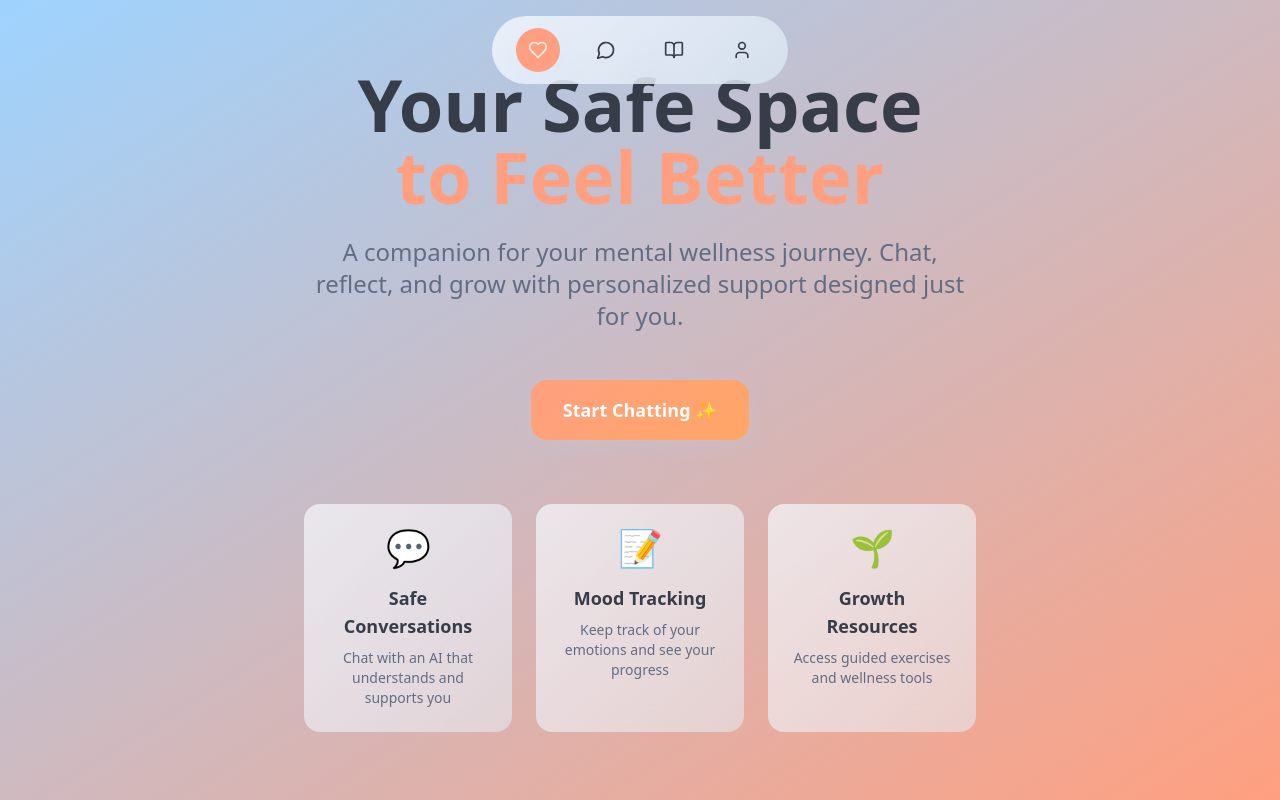
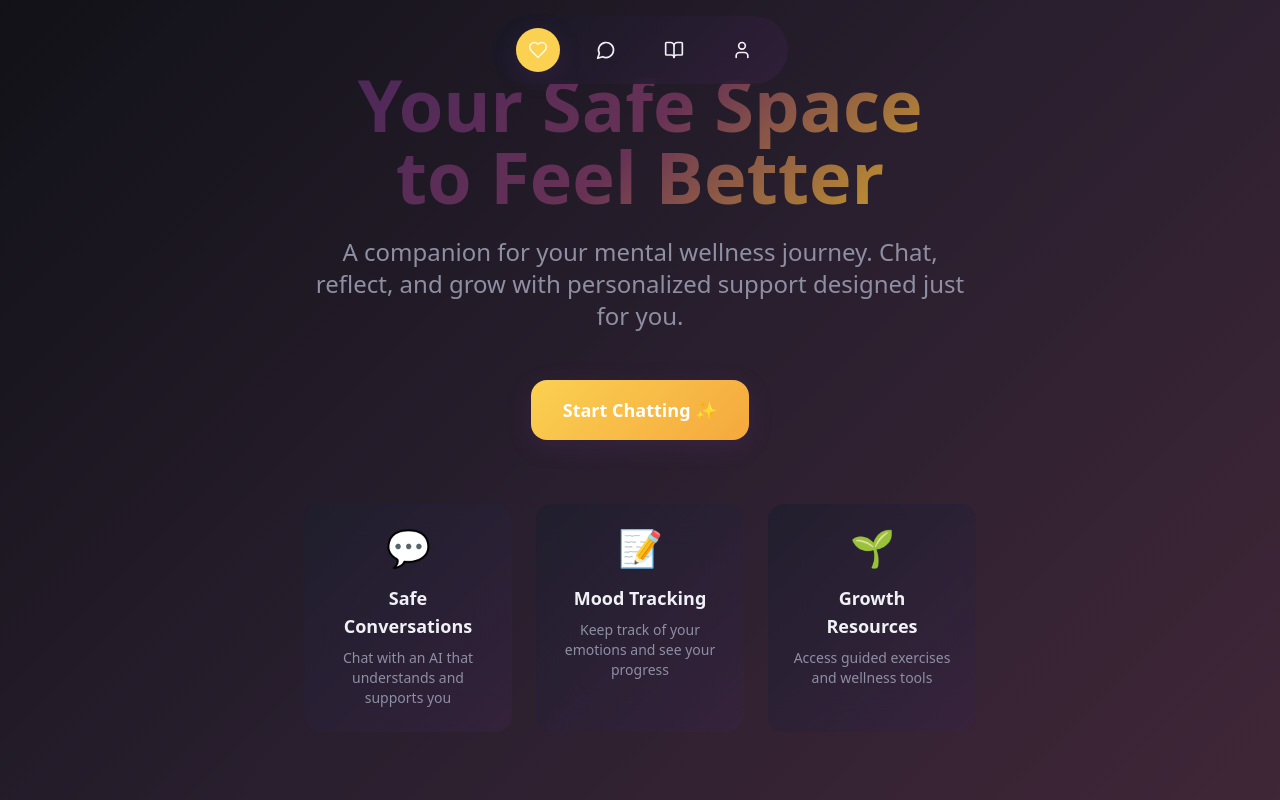
Before and after one commit to ShaikFurqan12/Mental-wellness, a React (Vite) app: page / in a window 1280 px wide. Built offline with nearby package versions, Linux system fonts and the light colour scheme; the HTML template or start-up script is replaced by a standard one.

Commit message:
Refactor landing page colors

```diff
--- a/src/index.css
+++ b/src/index.css
@@ -6,69 +6,70 @@
 
 @layer base {
   :root {
-    /* Core Wellness Colors */
-    --background: 207 100% 81%; /* Light blue base */
-    --foreground: 220 15% 25%; /* Dark blue-gray text */
+    /* Premium Dark Theme Colors */
+    --background: 240 15% 8%; /* Deep navy/black base */
+    --foreground: 240 20% 95%; /* Light text */
 
-    /* Glassmorphism Card System */
-    --glass: 220 60% 98%; /* Semi-transparent white */
-    --glass-border: 220 100% 95%; /* Light glass border */
-    --glass-glow: 207 100% 85%; /* Soft blue glow */
+    /* Glassmorphism Card System - Premium */
+    --glass: 240 20% 15%; /* Dark glass with warmth */
+    --glass-border: 280 30% 25%; /* Purple glass border */
+    --glass-glow: 280 50% 40%; /* Rich purple glow */
 
-    /* Wellness Brand Colors */
-    --primary: 15 100% 75%; /* Soft orange */
-    --primary-glow: 15 100% 80%; /* Lighter orange glow */
-    --primary-foreground: 0 0% 100%;
+    /* Premium Brand Colors */
+    --primary: 45 95% 65%; /* Elegant gold */
+    --primary-glow: 45 100% 75%; /* Brighter gold glow */
+    --primary-foreground: 240 15% 8%;
 
-    --secondary: 207 85% 75%; /* Calming blue */
-    --secondary-glow: 207 100% 85%; /* Blue glow */
-    --secondary-foreground: 220 15% 25%;
+    --secondary: 280 40% 45%; /* Deep purple */
+    --secondary-glow: 280 60% 60%; /* Purple glow */
+    --secondary-foreground: 240 20% 95%;
 
-    /* Accent & Supporting Colors */
-    --accent: 45 100% 80%; /* Warm yellow for highlights */
-    --accent-glow: 45 100% 85%;
-    --accent-foreground: 220 15% 25%;
+    /* Premium Accent Colors */
+    --accent: 320 40% 55%; /* Rich magenta */
+    --accent-glow: 320 60% 65%;
+    --accent-foreground: 240 20% 95%;
 
-    /* Chat Bubble Colors */
-    --teen-bubble: 15 100% 75%; /* Orange gradient for teen */
-    --teen-bubble-glow: 15 100% 80%;
-    --ai-bubble: 220 60% 98%; /* Glass blue for AI */
-    --ai-bubble-glow: 207 100% 85%;
+    /* Chat Bubble Colors - Premium */
+    --teen-bubble: 45 95% 65%; /* Gold gradient for teen */
+    --teen-bubble-glow: 45 100% 75%;
+    --ai-bubble: 240 20% 15%; /* Dark glass for AI */
+    --ai-bubble-glow: 280 50% 40%;
 
-    /* Semantic Colors */
-    --success: 142 76% 36%;
-    --success-glow: 142 76% 50%;
-    --warning: 38 92% 50%;
-    --warning-glow: 38 92% 65%;
-    --destructive: 0 84.2% 60.2%;
-    --destructive-foreground: 210 40% 98%;
+    /* Semantic Colors - Premium */
+    --success: 142 60% 50%;
+    --success-glow: 142 70% 60%;
+    --warning: 38 85% 60%;
+    --warning-glow: 38 95% 70%;
+    --destructive: 0 70% 55%;
+    --destructive-foreground: 240 20% 95%;
 
-    /* Surface Colors */
-    --card: 220 60% 98%;
-    --card-foreground: 220 15% 25%;
-    --popover: 220 60% 98%;
-    --popover-foreground: 220 15% 25%;
+    /* Surface Colors - Premium */
+    --card: 240 20% 12%;
+    --card-foreground: 240 20% 90%;
+    --popover: 240 20% 12%;
+    --popover-foreground: 240 20% 90%;
 
-    --muted: 220 40% 90%;
-    --muted-foreground: 220 15% 45%;
+    --muted: 240 15% 20%;
+    --muted-foreground: 240 10% 60%;
 
-    --border: 220 100% 95%;
-    --input: 220 60% 98%;
-    --ring: 207 100% 75%;
+    --border: 280 20% 25%;
+    --input: 240 20% 15%;
+    --ring: 280 50% 50%;
 
     --radius: 1rem;
 
-    /* Custom Gradients */
-    --gradient-main: linear-gradient(135deg, hsl(207, 100%, 81%) 0%, hsl(15, 100%, 75%) 100%);
-    --gradient-teen-bubble: linear-gradient(135deg, hsl(15, 100%, 75%) 0%, hsl(25, 100%, 70%) 100%);
-    --gradient-glass: linear-gradient(135deg, hsla(220, 60%, 98%, 0.7) 0%, hsla(207, 100%, 95%, 0.5) 100%);
-    --gradient-nav: linear-gradient(135deg, hsla(220, 60%, 98%, 0.8) 0%, hsla(207, 100%, 95%, 0.6) 100%);
+    /* Premium Gradients */
+    --gradient-main: linear-gradient(135deg, hsl(240, 15%, 8%) 0%, hsl(280, 20%, 15%) 50%, hsl(320, 25%, 20%) 100%);
+    --gradient-teen-bubble: linear-gradient(135deg, hsl(45, 95%, 65%) 0%, hsl(35, 90%, 60%) 100%);
+    --gradient-glass: linear-gradient(135deg, hsla(240, 20%, 15%, 0.8) 0%, hsla(280, 30%, 20%, 0.6) 100%);
+    --gradient-nav: linear-gradient(135deg, hsla(240, 20%, 12%, 0.9) 0%, hsla(280, 30%, 18%, 0.8) 100%);
+    --gradient-premium: linear-gradient(135deg, hsl(280, 40%, 25%) 0%, hsl(320, 35%, 30%) 50%, hsl(45, 70%, 50%) 100%);
 
-    /* Glow Effects */
-    --glow-primary: 0 8px 32px hsla(15, 100%, 75%, 0.3);
-    --glow-secondary: 0 8px 32px hsla(207, 100%, 75%, 0.3);
-    --glow-glass: 0 8px 32px hsla(207, 100%, 85%, 0.2);
-    --glow-accent: 0 8px 32px hsla(45, 100%, 75%, 0.3);
+    /* Premium Glow Effects */
+    --glow-primary: 0 8px 32px hsla(45, 95%, 65%, 0.4), 0 0 60px hsla(45, 100%, 70%, 0.2);
+    --glow-secondary: 0 8px 32px hsla(280, 50%, 50%, 0.3), 0 0 80px hsla(280, 60%, 60%, 0.15);
+    --glow-glass: 0 8px 32px hsla(280, 40%, 40%, 0.25), inset 0 1px 0 hsla(280, 60%, 80%, 0.1);
+    --glow-accent: 0 8px 32px hsla(320, 50%, 55%, 0.3), 0 0 60px hsla(320, 60%, 65%, 0.2);
 
     /* Animation Durations */
     --duration-fast: 0.2s;
@@ -137,7 +138,8 @@
   }
 
   body {
-    @apply bg-gradient-to-br from-[hsl(var(--background))] to-[hsl(var(--primary))] text-foreground;
+    @apply text-foreground;
+    background: var(--gradient-main);
     background-attachment: fixed;
   }
 }
@@ -214,12 +216,13 @@
     filter: drop-shadow(0 0 20px hsla(var(--primary), 0.5));
   }
 
-  /* Animated Background Elements */
+  /* Animated Background Elements - Premium */
   .floating-shape {
     position: absolute;
     border-radius: 50%;
-    background: radial-gradient(circle, hsla(var(--primary-glow), 0.1), transparent);
-    animation: float 6s ease-in-out infinite;
+    background: radial-gradient(circle, hsla(var(--primary), 0.15), hsla(var(--accent), 0.08), transparent);
+    animation: float 8s ease-in-out infinite;
+    filter: blur(1px);
   }
 
   .floating-shape:nth-child(2) { animation-delay: 1s; }
@@ -258,7 +261,11 @@
   }
 
   .glow-text {
-    text-shadow: 0 0 20px hsla(var(--primary), 0.5);
+    text-shadow: 0 0 30px hsla(var(--primary), 0.8), 0 0 60px hsla(var(--primary), 0.4);
+    background: var(--gradient-premium);
+    background-clip: text;
+    -webkit-background-clip: text;
+    -webkit-text-fill-color: transparent;
   }
 }
 
```
